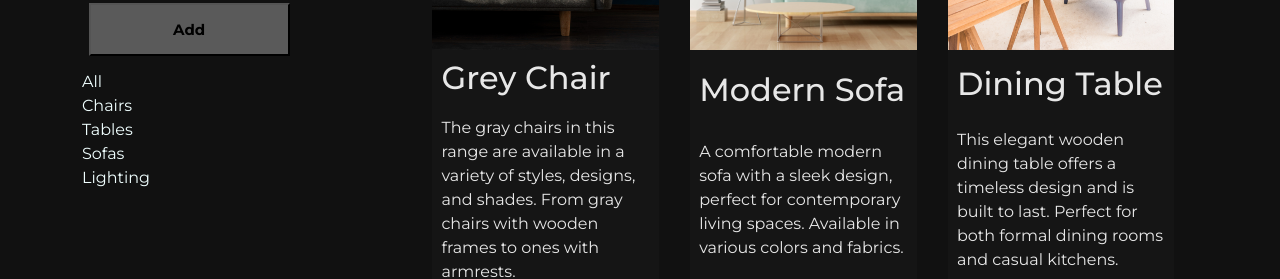
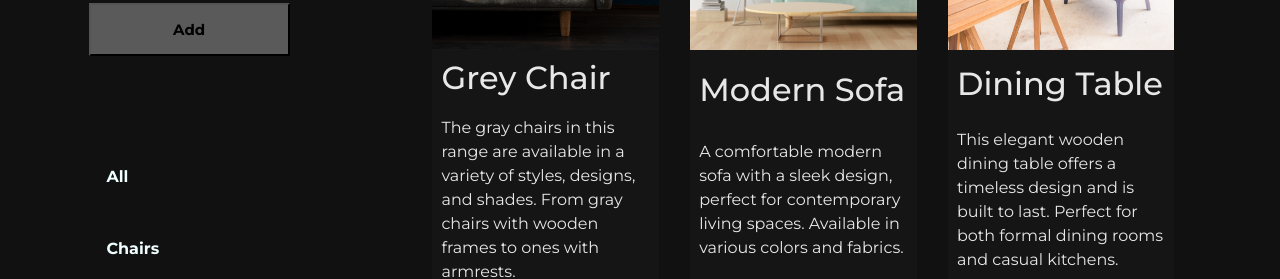
Before and after one commit to Snus292/react-js, a React (Create React App) app: page / in a window 1280 px wide. Shown: the part 511-790 px from the top of the page. Built offline with nearby package versions, Linux system fonts and the light colour scheme; no server answers.

Commit message:
применены стили к категориям

```diff
--- a/src/components/Categories.js
+++ b/src/components/Categories.js
@@ -1,4 +1,4 @@
-import React, { Component } from 'react'
+import React, { Component } from "react"
 
 export class Categories extends Component {
     constructor(props) {
@@ -31,10 +31,12 @@ export class Categories extends Component {
     }
     render() {
         return (
-            <div className='categories'>
-                {this.state.categories.map(el=>(
-                    <div key={el.key}>{el.name}</div>
-                ))}
+            <div className="categories" >
+                <ul className="list-unstyled">
+                    {this.state.categories.map(el => (
+                        <li key={el.key}>{el.name}</li>
+                    ))}
+                </ul>
             </div>
         )
     }
--- a/src/css/style.css
+++ b/src/css/style.css
@@ -168,7 +168,7 @@ header .shop-cart .item .delete-item{
     transform: scale(1.2);
 }
 header .shop-cart .item .delete-item:hover{
-    color: #ff0000df;
+    color:#ff0000df;
     transform: scale(1.2);
 }
 
@@ -183,6 +183,35 @@ header .shop-cart .subtotal{
 /* header .shop-cart .empty h4{
 
 } */
+ .categories{
+    margin-top: 25%;
+    display: flex;
+    max-height: 300px;
+    max-width: 260px;
+    overflow: auto;
+
+ }
+
+
+ .categories li{
+    display:  inline-block;
+
+    border-radius: 40px;
+    padding: 5% 10%;
+    cursor: pointer;
+    list-style: none;
+    width: 75%;
+    font-weight: 700;
+    margin: 5% 0%;
+    opacity: 1;
+ }
+ .categories li:hover, .categories li.active{
+    opacity: 1.1;
+    background-color:#252525;
+    box-shadow: 0px 5px  10px rgba(255, 255, 0, 0.098);
+ }
+
+
 
 
 main {
```
